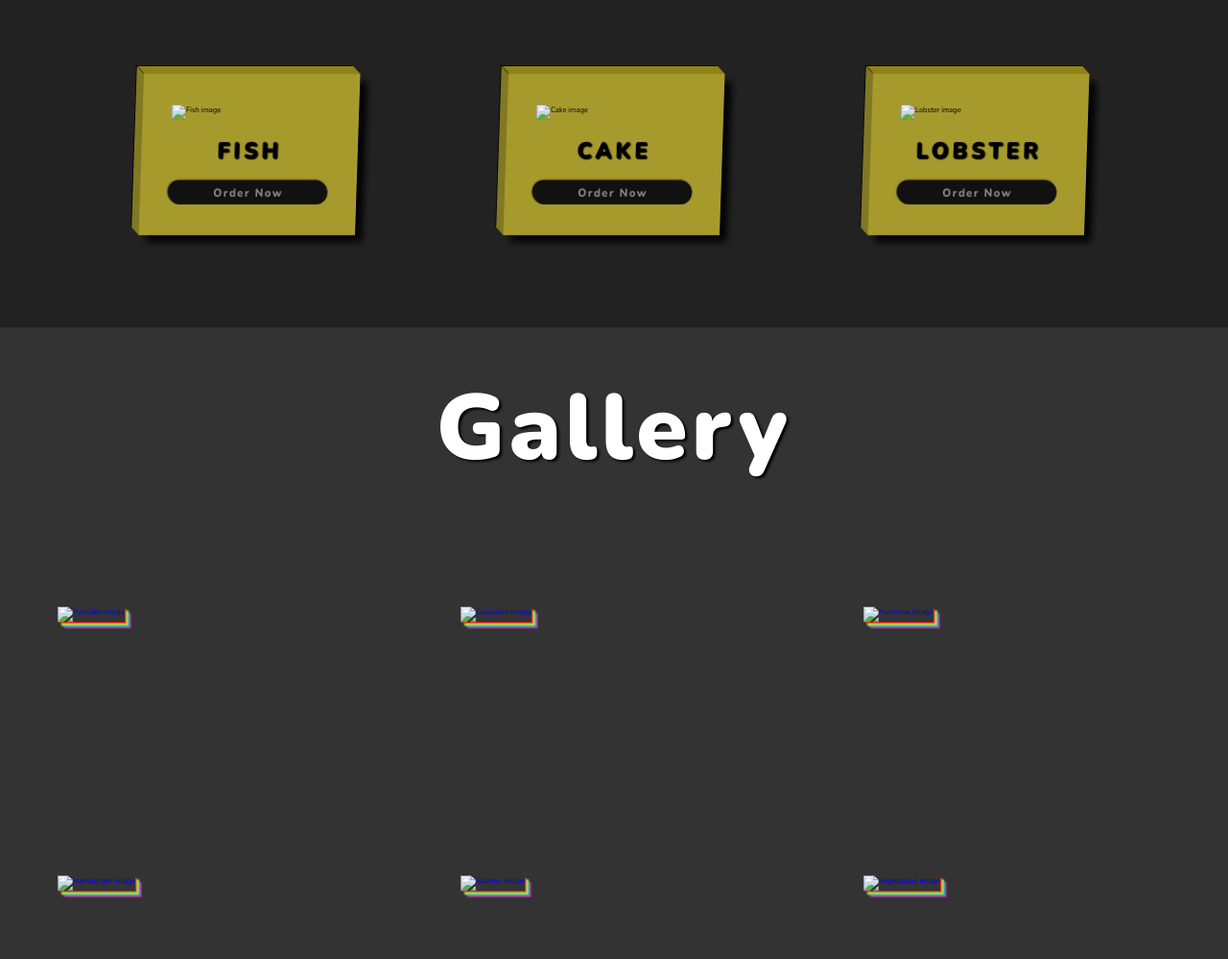
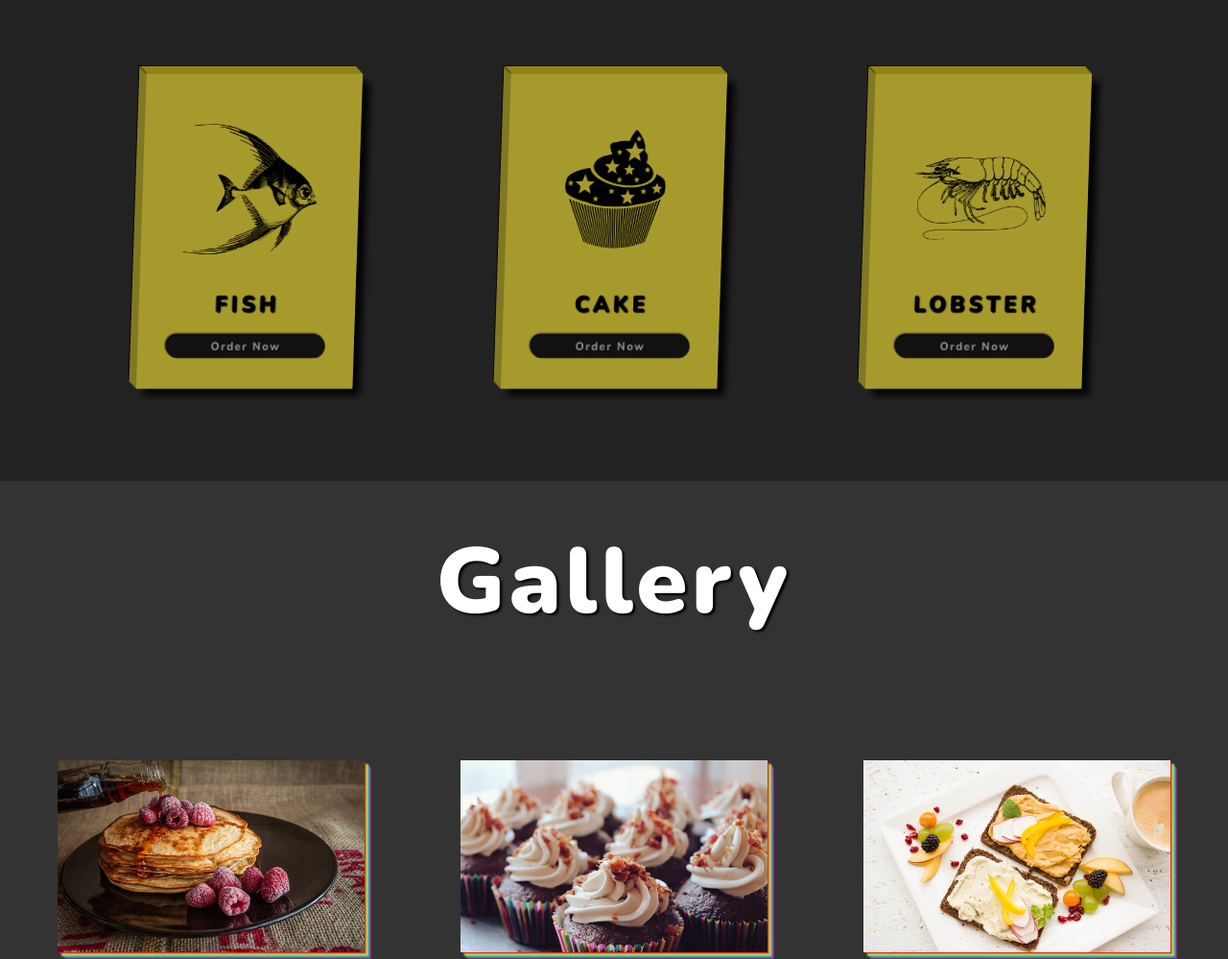
Before and after one commit to Harsh-Dobariya/HTML-CSS-Template, a plain HTML site: page Foods/index.html in a window 1280 px wide. Shown: the part 1014-2013 px from the top of the page at 96% size. Drawn offline with nearby package versions, Linux system fonts and the light colour scheme; the site is published under a folder, as on GitHub Pages, so addresses that start at the root find nothing.

Commit message:
change images path

```diff
--- a/Foods/index.html
+++ b/Foods/index.html
@@ -64,17 +64,17 @@
             <h1 class="section-heading">Popular Meals</h1>
             <div class="card-container">
                 <div class="card">
-                    <img class="card-img" src="/images/card-img-1.png" alt="Fish image">
+                    <img class="card-img" src="images/card-img-1.png" alt="Fish image">
                     <h3 class="card-name">Fish</h3>
                     <button class="card-btn">Order now</button>
                 </div>
                 <div class="card">
-                    <img class="card-img" src="/images/card-img-2.png" alt="Cake image">
+                    <img class="card-img" src="images/card-img-2.png" alt="Cake image">
                     <h3 class="card-name">Cake</h3>
                     <button class="card-btn">Order now</button>
                 </div>
                 <div class="card">
-                    <img class="card-img" src="/images/card-img-3.png" alt="Lobster image">
+                    <img class="card-img" src="images/card-img-3.png" alt="Lobster image">
                     <h3 class="card-name">Lobster</h3>
                     <button class="card-btn">Order now</button>
                 </div>
@@ -87,42 +87,42 @@
             <h1 class="section-heading">gallery</h1>
             <div class="gallery">
                 <a href="#" class="gallery-link" title="Order Now">
-                    <img src="/images/gallery-img-1.jpg" alt="Pancake image" class="food-img">
+                    <img src="images/gallery-img-1.jpg" alt="Pancake image" class="food-img">
                     <h3 class="food-name">Pancakes</h3>
                     <p class="food-description">Lorem ipsum dolor, sit amet consectetur adipisicing elit. Consequatur
                         dicta esse autem cum neque
                         porro.</p>
                 </a>
                 <a href="#" class="gallery-link" title="Order Now">
-                    <img src="/images/gallery-img-2.jpg" alt="Cupcakes image" class="food-img">
+                    <img src="images/gallery-img-2.jpg" alt="Cupcakes image" class="food-img">
                     <h3 class="food-name">Cupcakes</h3>
                     <p class="food-description">Lorem ipsum dolor, sit amet consectetur adipisicing elit. Consequatur
                         dicta esse autem cum neque
                         porro.</p>
                 </a>
                 <a href="#" class="gallery-link" title="Order Now">
-                    <img src="/images/gallery-img-3.jpg" alt="Hummus image" class="food-img">
+                    <img src="images/gallery-img-3.jpg" alt="Hummus image" class="food-img">
                     <h3 class="food-name">Hummus</h3>
                     <p class="food-description">Lorem ipsum dolor, sit amet consectetur adipisicing elit. Consequatur
                         dicta esse autem cum neque
                         porro.</p>
                 </a>
                 <a href="#" class="gallery-link" title="Order Now">
-                    <img src="/images/gallery-img-4.jpg" alt="Hamburger image" class="food-img">
+                    <img src="images/gallery-img-4.jpg" alt="Hamburger image" class="food-img">
                     <h3 class="food-name">Hamburger</h3>
                     <p class="food-description">Lorem ipsum dolor, sit amet consectetur adipisicing elit. Consequatur
                         dicta esse autem cum neque
                         porro.</p>
                 </a>
                 <a href="#" class="gallery-link" title="Order Now">
-                    <img src="/images/gallery-img-5.jpg" alt="Salmon image" class="food-img">
+                    <img src="images/gallery-img-5.jpg" alt="Salmon image" class="food-img">
                     <h3 class="food-name">Salmon</h3>
                     <p class="food-description">Lorem ipsum dolor, sit amet consectetur adipisicing elit. Consequatur
                         dicta esse autem cum neque
                         porro.</p>
                 </a>
                 <a href="#" class="gallery-link" title="Order Now">
-                    <img src="/images/gallery-img-6.jpg" alt="Vegetables image" class="food-img">
+                    <img src="images/gallery-img-6.jpg" alt="Vegetables image" class="food-img">
                     <h3 class="food-name">Vegetables</h3>
                     <p class="food-description">Lorem ipsum dolor, sit amet consectetur adipisicing elit. Consequatur
                         dicta esse autem cum neque
```
